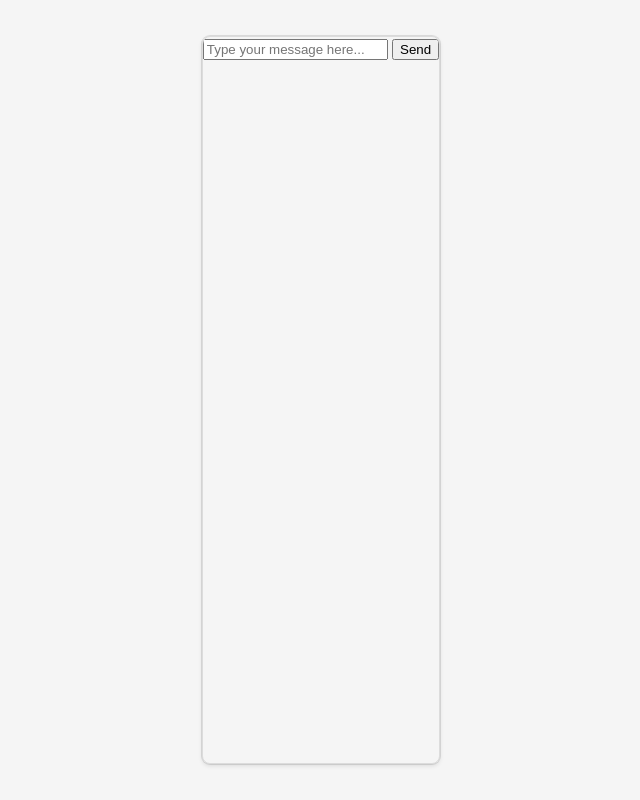
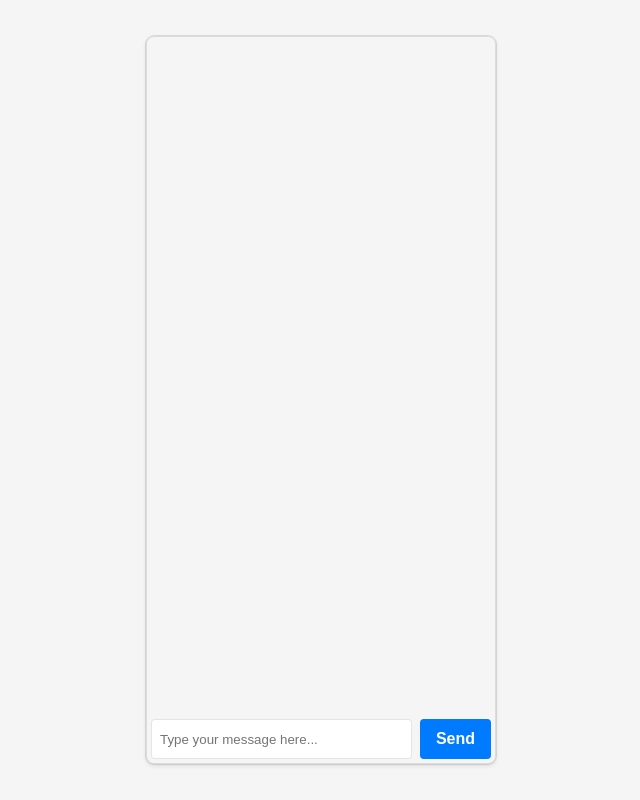
Before and after one commit to Viespa/Chat-with-Node-Socket.io-SQL-HTML-y-CSS, a website: page client/index.html in a window 1280 px wide. Shown: the whole page, without its empty margins (319-959 px from the left). Drawn offline with Linux system fonts and the light colour scheme.

Commit message:
style: :lipstick: Add styles

```diff
--- a/client/index.html
+++ b/client/index.html
@@ -32,20 +32,55 @@
             display: grid;
             grid-template-rows: 1fr auto;
             height: 100%;
-            width: 100%;
+            width: 350px;
             max-width: 480px;
             border-radius: 8px;
             overflow: hidden;
             box-shadow: 0 0 0 1px rgba(0,0,0,.1), 0 2px 4px rgba(0,0,0,.1);
             border: 1px solid rgba(0,0,0,.1);
+            position: relative;
+        }
 
+        #form{
+            display: flex;
+            bottom: 0;
+            height: 48px;
+            left: 0;
+            padding: 4px;
+            position: absolute;
+            right: 0;
+        }
+
+        #input{
+            border: 1px solid rgba(0,0,0,.1);
+            border-radius: 4px;
+            padding: 8px;
+            outline: none;
+            flex: 1;
+        }
+
+        #input:focus{
+           outline: 0;
+        }
+
+        #form > button {
+            background-color: #007bff;
+            border: 0;
+            border-radius: 4px;
+            color: #fff;
+            cursor: pointer;
+            font-size: 16px;
+            font-weight: 600;
+            margin-left: 8px;
+            padding: 8px 16px;
+            transition: background-color .2s ease-in-out;
         }
     </style>
 </head>
 <body>
     <section id="chat">
         <form id="form">
-            <input type="text" name="message" id="message" placeholder="Type your message here..." autocomplete="off">
+            <input type="text" name="message" id="input" placeholder="Type your message here..." autocomplete="off">
             <button type="submit">Send</button>
         </form>
     </section>
```
